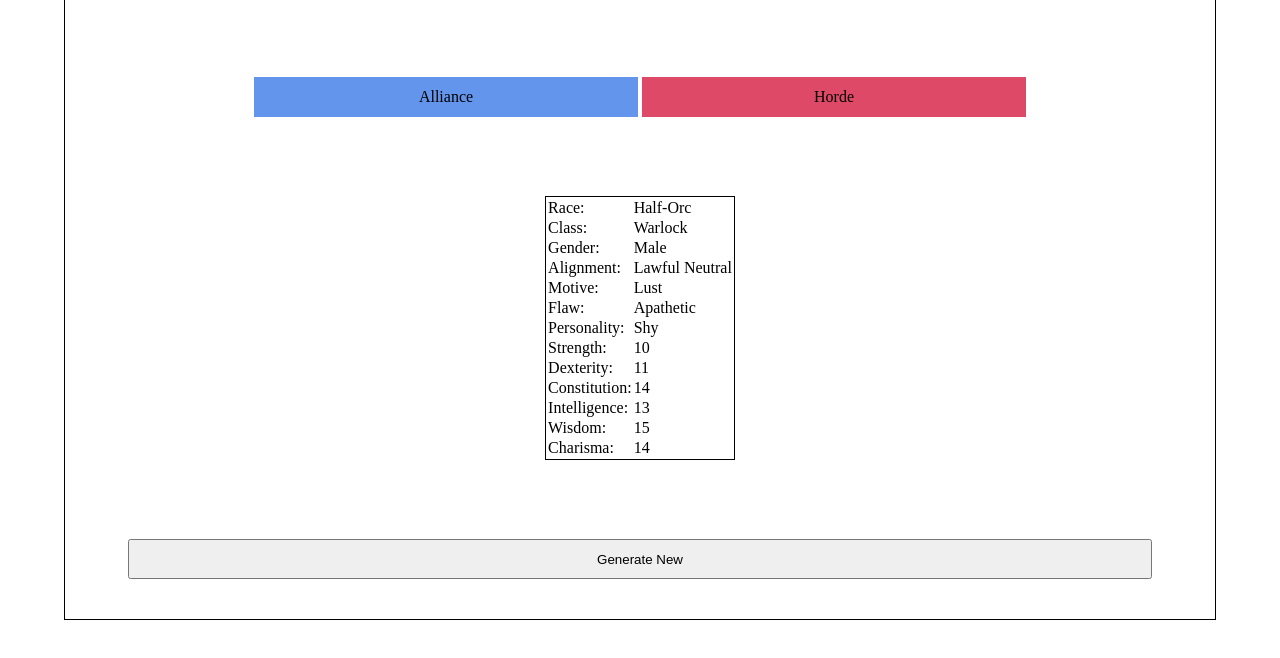
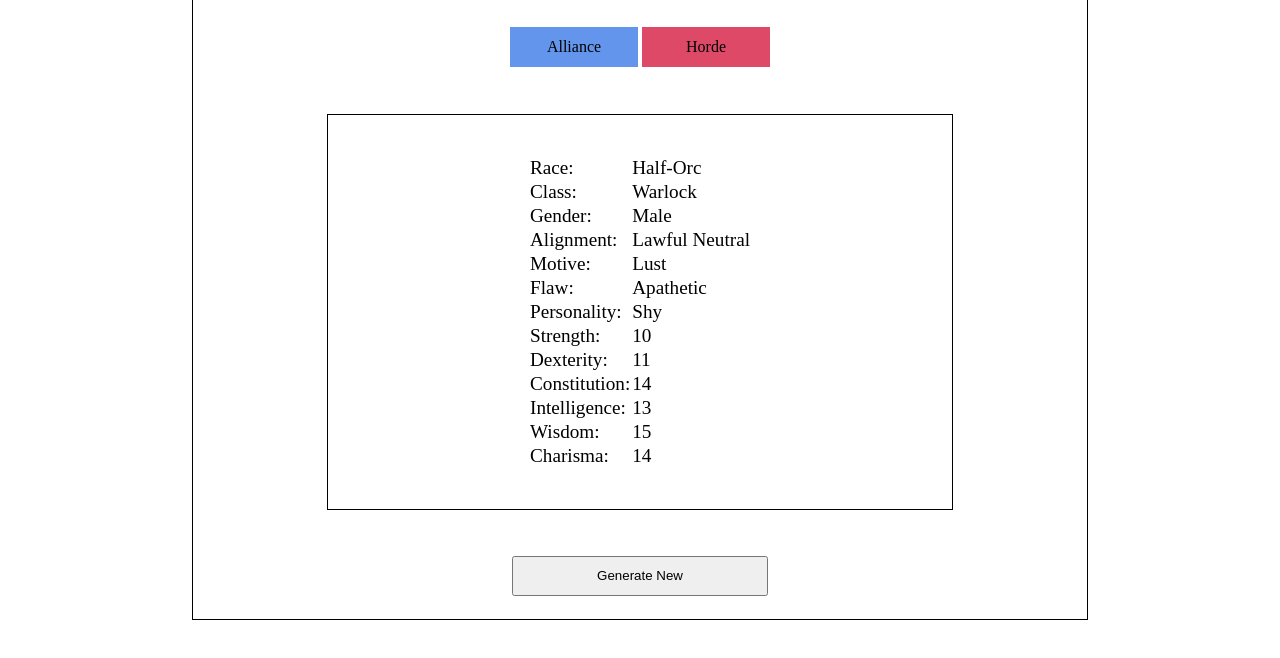
Before and after one commit to ri-ca4/CharacterSheetGeneratorNew, a website with bundled scripts: page public/index.html in a window 1280 px wide. Shown: the part 140-798 px from the top of the page. Built offline with nearby package versions, Linux system fonts and the light colour scheme.

Commit message:
add responsive css and work on sheet css

```diff
--- a/public/css/main.css
+++ b/public/css/main.css
@@ -55,6 +55,13 @@
 
 #sheet{
     border: 1px solid black;
+    font-size: 1.5rem;
+    min-width: 70%;
+    max-width: 95%;
+    display: flex;
+    align-items: center;
+    justify-content: center;
+    padding: 5vh;
 }
 
 
@@ -63,3 +70,46 @@
     height: 5vh;
     width: 80vw;
 }
+
+@media only screen and (min-width: 768px) {
+    #choose{
+        width: 80%;
+    }
+
+    .wow-buttons{
+        height: 5vh;
+        width: 20vw;
+    }
+
+    #generate{
+        height: 5vh;
+        width: 80%;
+    }
+}
+
+@media only screen and (min-width: 992px) {
+    .container{
+        height: 90vh;
+        width: 70vw;
+    }
+
+    .wow-buttons{
+        width: 10vw;
+    }
+
+    #generate{
+        height: 5vh;
+        width: 20vw;
+    }
+
+    #sheet{
+        border: 1px solid black;
+        font-size: 1.2rem;
+        min-width: 70%;
+        max-width: 90%;
+        display: flex;
+        align-items: center;
+        justify-content: center;
+        padding: 5vh;
+    }
+}
```
